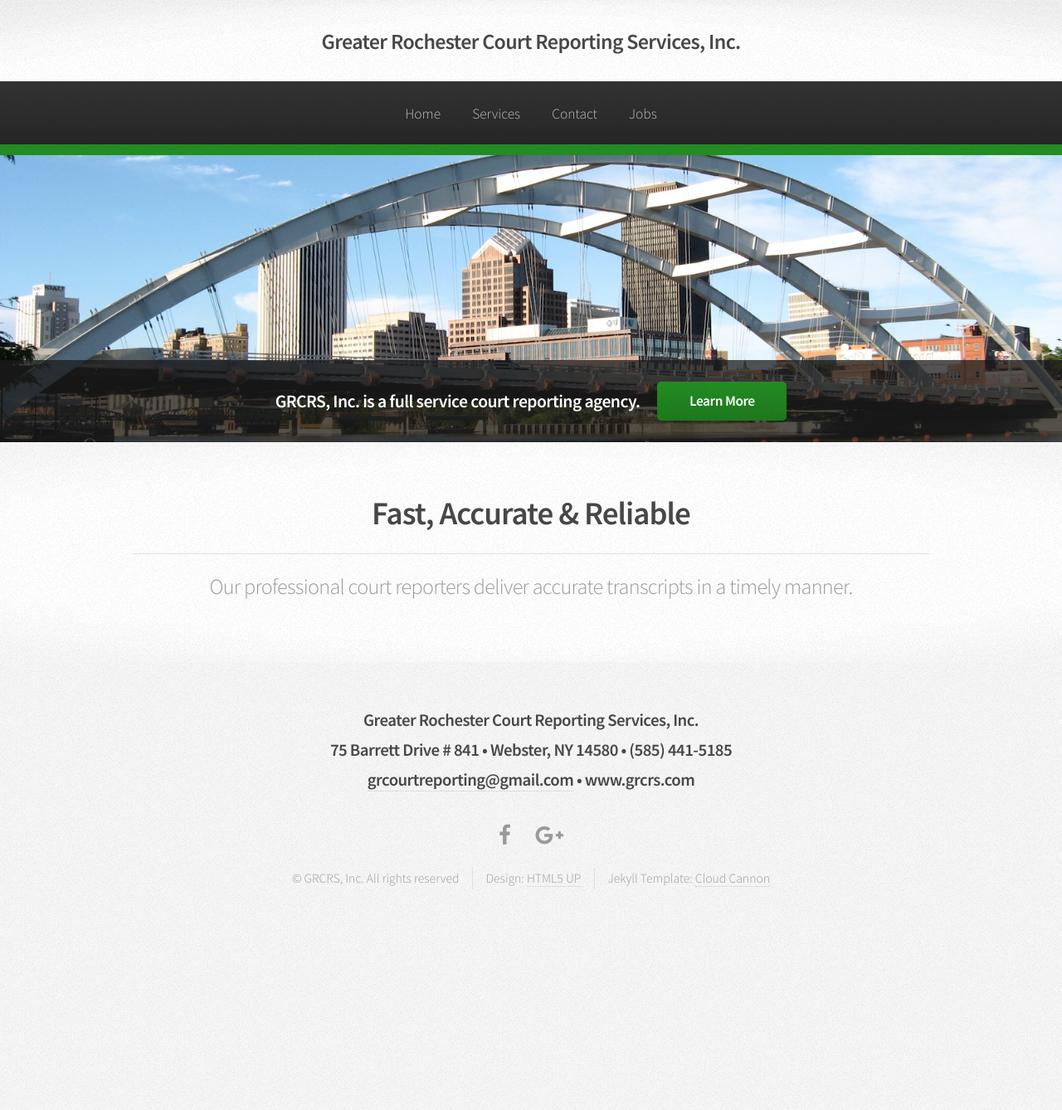
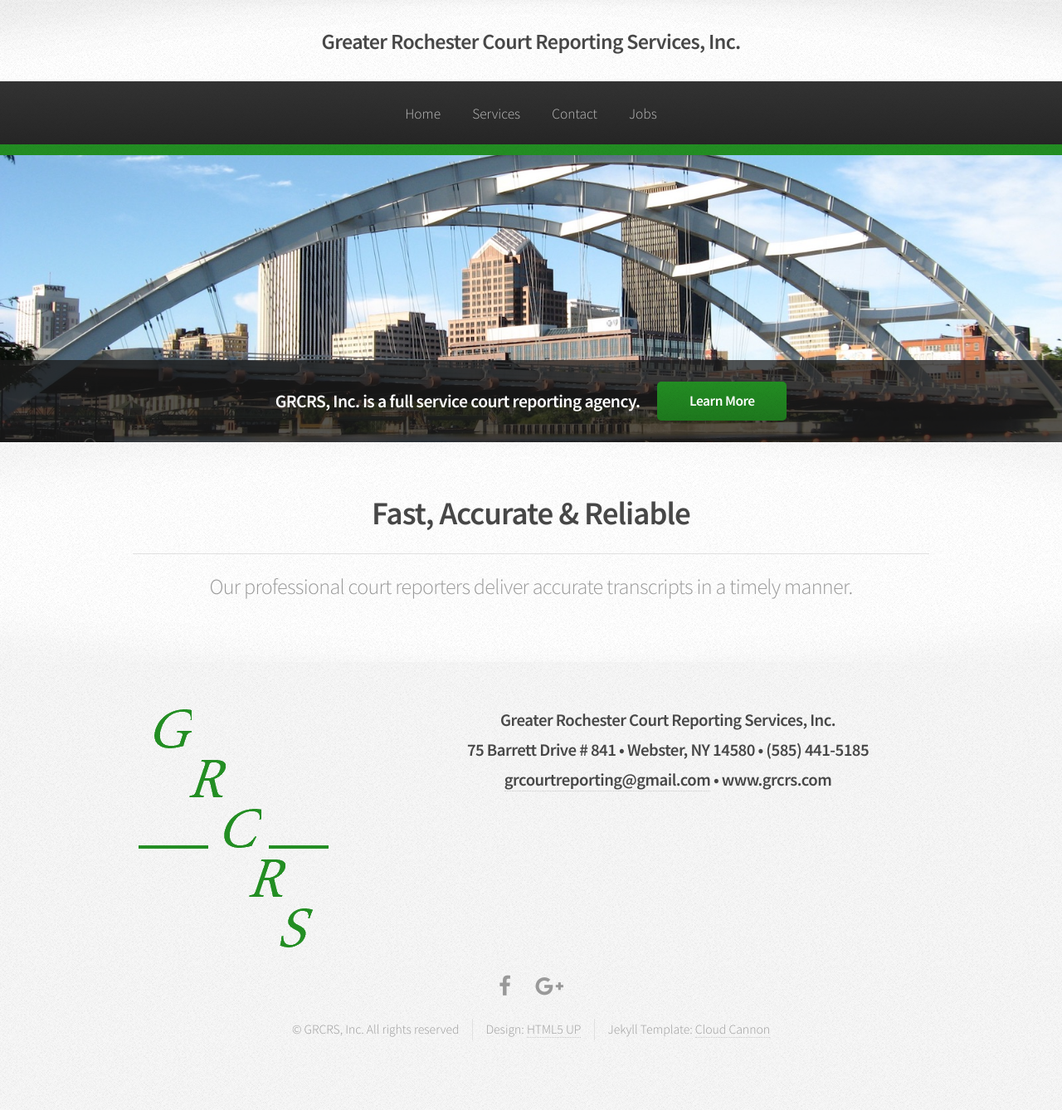
Before and after one commit to loganrath/grcrs, a Jekyll site: the page built from index.html, in a window 1280 px wide. Shown: the whole page at 83% size. Built offline with Jekyll 4.4.1, drawn with Linux system fonts in a browser that asks for light colours; the list of posts is cut into pages by our own code; before the commit the page ends 1156 px from its top, so only the background shows below that.

Commit message:
add logo to footer

```diff
--- a/_includes/footer.html
+++ b/_includes/footer.html
@@ -2,7 +2,10 @@
 			<div id="footer">
 				<div class="container">
 					<div class="row ">
-						<section class="12u">
+						<section class="4u">
+							<img src="{{ site.baseurl }}/assets/images/logo.png" alt="logo" title="GRCRS" />
+						</section>
+						<section class="8u">
 							<h3 style="text-align:center;">Greater Rochester Court Reporting Services, Inc.<br />
 								75 Barrett Drive # 841 &bull; Webster, NY 14580 &bull; (585) 441-5185 <br /><a href="mailto:grcourtreporting@gmail.com">grcourtreporting@gmail.com</a> &bull; www.grcrs.com</h3>
 							<!--form>
```
